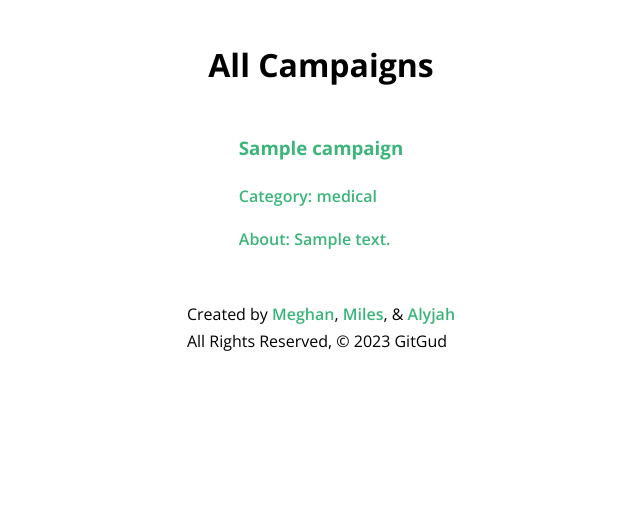
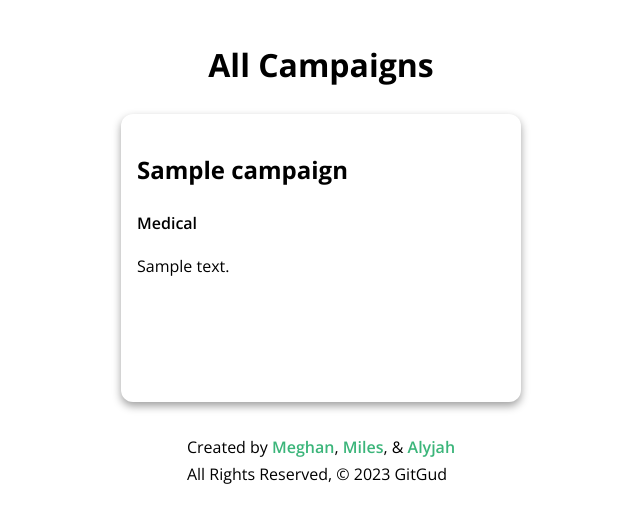
Before and after one commit to bardIRL/gitfunded-app, a Django app: page /campaigns/ in a window 1280 px wide. Shown: the part 62-585 px from the top of the page, without its empty margins (319-959 px from the left). Run offline with Django 4.2, Linux system fonts and the light colour scheme; tables that the repository leaves empty hold one stand-in row (Sample ...).

Commit message:
creates card styles for campaigns index page, adds hover effect, adds truncation to about section

```diff
--- a/main_app/static/css/style.css
+++ b/main_app/static/css/style.css
@@ -45,3 +45,40 @@ main, footer {
     flex-direction: column;
     align-items: center;
 }
+
+.container {
+    display: flex;
+    flex-wrap: wrap;
+    align-items: center;
+    justify-content: center;
+    width: 95vw;
+    gap: 20px;
+}
+
+.card {
+    width: 25em;
+    height: 18em;
+    padding: 1em;
+    margin: 0 auto;
+    border-radius: 12px;
+    display: flex;
+    flex-direction: column;
+    justify-content: space-between;
+    box-shadow: 0 4px 8px 0 rgba(0, 0, 0, 0.377);
+    transition: 0.2s;
+  }
+
+  .card:hover {
+    box-shadow: 0 8px 16px 0 rgba(0, 0, 0, 0.514);
+    cursor: pointer;
+  }
+
+  .card-links, .card-links:hover {
+    color: black;
+    font-weight: 400;
+  }
+
+  .category {
+    text-transform: capitalize;
+    font-weight: 600;
+  }
--- a/main_app/templates/campaigns/detail.html
+++ b/main_app/templates/campaigns/detail.html
@@ -10,7 +10,7 @@
 <p>{{ campaign.user }} is organizing this fundraiser. </p>
 <br>
 <p>{{ campaign.about }}</p>
-<p>raised out of / $ {{ campaign.goal }}</p>
+<p>raised out of / ${{ campaign.goal }}</p>
 <p>Goal Date: {{ campaign.goal_date }}</p>
 {% if campaign.link %}
     <p><a href="{{ campaign.link }}">Click here for more information.</a></p>
@@ -18,5 +18,4 @@
     <p>No links have been added yet!</p>
 {% endif %}
 
-
 {% endblock %}
--- a/main_app/templates/campaigns/index.html
+++ b/main_app/templates/campaigns/index.html
@@ -2,13 +2,16 @@
 {% block content %}
 
 <h1>All Campaigns</h1>
-
+<div class="container">
 {% for campaign in campaigns %}
-    <a href="{% url 'detail' campaign.id %}">
-        <h3>{{ campaign.title }}</h3>
-        <p>Category: {{ campaign.category }}</p>
-        <p>About: {{ campaign.about }}</p>
-    </a>
+    <div class="card">
+        <a class="card-links" href="{% url 'detail' campaign.id %}">
+            <h2>{{ campaign.title }}</h2>
+            <p class="category">{{ campaign.category }}</p>
+            <p>{{ campaign.about | truncatechars:100}}</p>
+        </a>
+    </div>
 {% endfor %}
+</div>
 
 {% endblock %}
```
